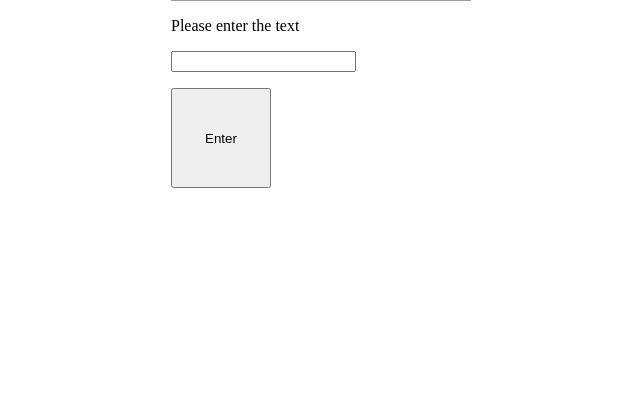
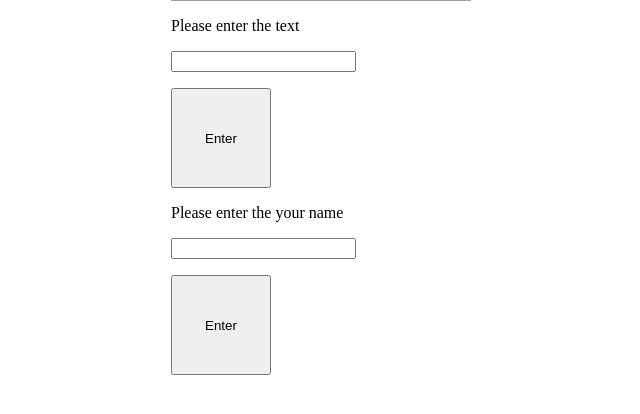
Before and after one commit to ygf888/task4, a Flask app: page / in a window 1280 px wide. Shown: the part 302-716 px from the top of the page, without its empty margins (153-793 px from the left). Run offline with Flask 3, Linux system fonts and the light colour scheme; grey boxes are pictures that could not be loaded.

Commit message:
Update index.html

```diff
--- a/templates/index.html
+++ b/templates/index.html
@@ -28,4 +28,8 @@
         <p><input type="text" name="t"></p>
         <p><input type="submit" value="Enter" style="width: 100px;height:100px;"></p>
     </form>
+     <form action="/register" method="post">
+        <p>Please enter the your name</p>
+        <p><input type="text" name="t"></p>
+        <p><input type="submit" value="Enter" style="width: 100px;height:100px;"></p>
 </div>
```
